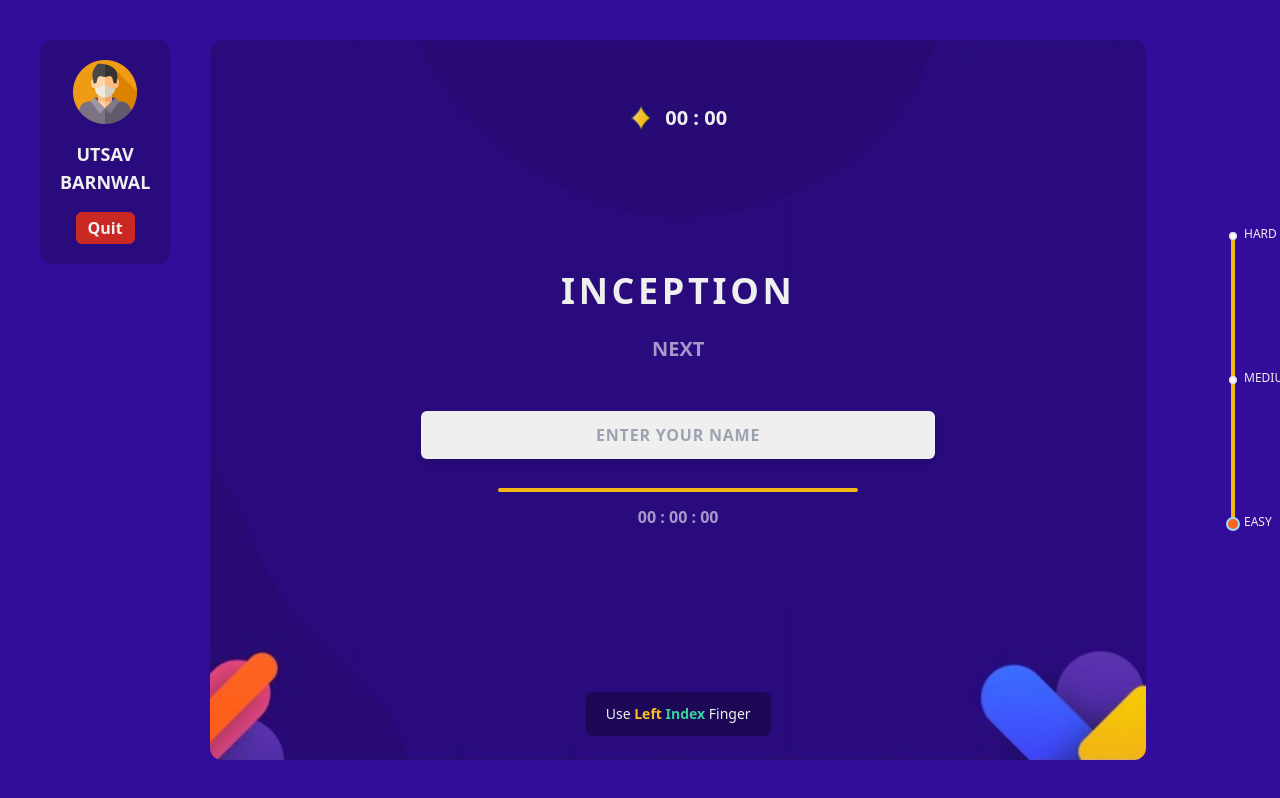
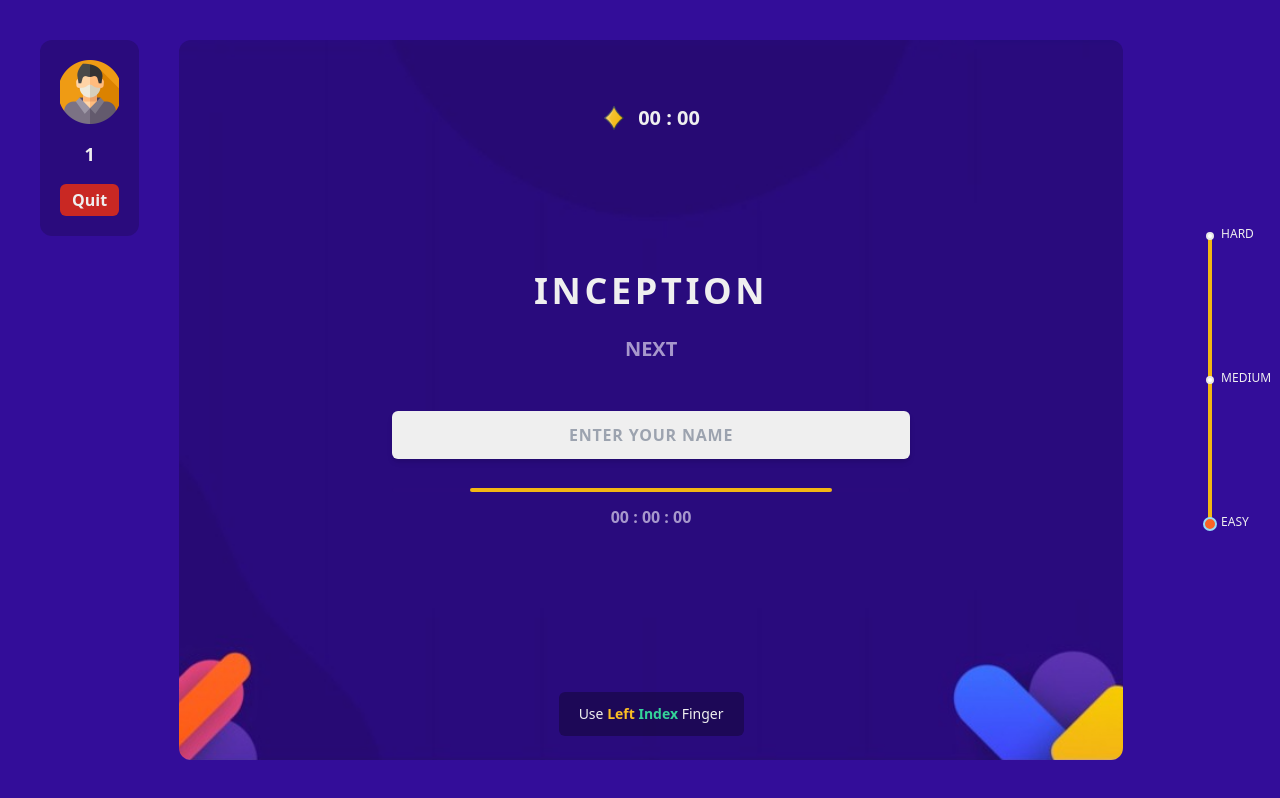
Before and after one commit to utsavdotpro/FastFingers, a React (Create React App) app: page /game/1/1 in a window 1280 px wide. Built offline with nearby package versions, Linux system fonts and the light colour scheme.

Commit message:
show player name on Game page

```diff
--- a/src/containers/GirdContainer/index.js
+++ b/src/containers/GirdContainer/index.js
@@ -3,13 +3,13 @@
 function GridContainer({ Left = "", Right = "", children }) {
   return (
     <div className="lg:flex justify-center">
-      <div className="flex-1">{!!Left ? <Left /> : ""}</div>
+      <div className="flex-1">{!!Left ? Left : ""}</div>
 
       <div className="container max-w-screen-lg p-10 h-screen flex items-center">
         {children}
       </div>
 
-      <div className="flex-1">{!!Right ? <Right /> : ""}</div>
+      <div className="flex-1">{!!Right ? Right : ""}</div>
     </div>
   );
 }
--- a/src/pages/Game/containers/LeftContainer/index.js
+++ b/src/pages/Game/containers/LeftContainer/index.js
@@ -6,13 +6,13 @@
 import imgUser from "./../../../../assets/images/defaultUser.png";
 import { Link } from "react-router-dom";
 
-function LeftContainer() {
+function LeftContainer({ player }) {
   return (
     <div className="lg:pr-0 p-10 pb-0">
       <div className="rounded-xl bg-primary p-5 flex items-center flex-col justify-center">
         <img src={imgUser} alt="" className="w-16 h-16 object-cover" />
         <Text size="lg" align="center" bold className="my-4 uppercase">
-          Utsav Barnwal
+          {player}
         </Text>
         <Link to="/">
           <Button brand="error" color="white">
--- a/src/pages/Game/index.js
+++ b/src/pages/Game/index.js
@@ -10,10 +10,16 @@
 import LeftContainer from "./containers/LeftContainer";
 import RightContainer from "./containers/RightContainer";
 import Snackbar from "../../components/Snackbar";
+import { useParams } from "react-router-dom";
 
 export default function Game() {
+  const { difficulty: difficultyKey, player } = useParams();
+
   return (
-    <GridContainer Left={LeftContainer} Right={RightContainer}>
+    <GridContainer
+      Left={<LeftContainer player={player} />}
+      Right={<RightContainer />}
+    >
       <CardContainer>
         <Score>00 : 00</Score>
 
```
